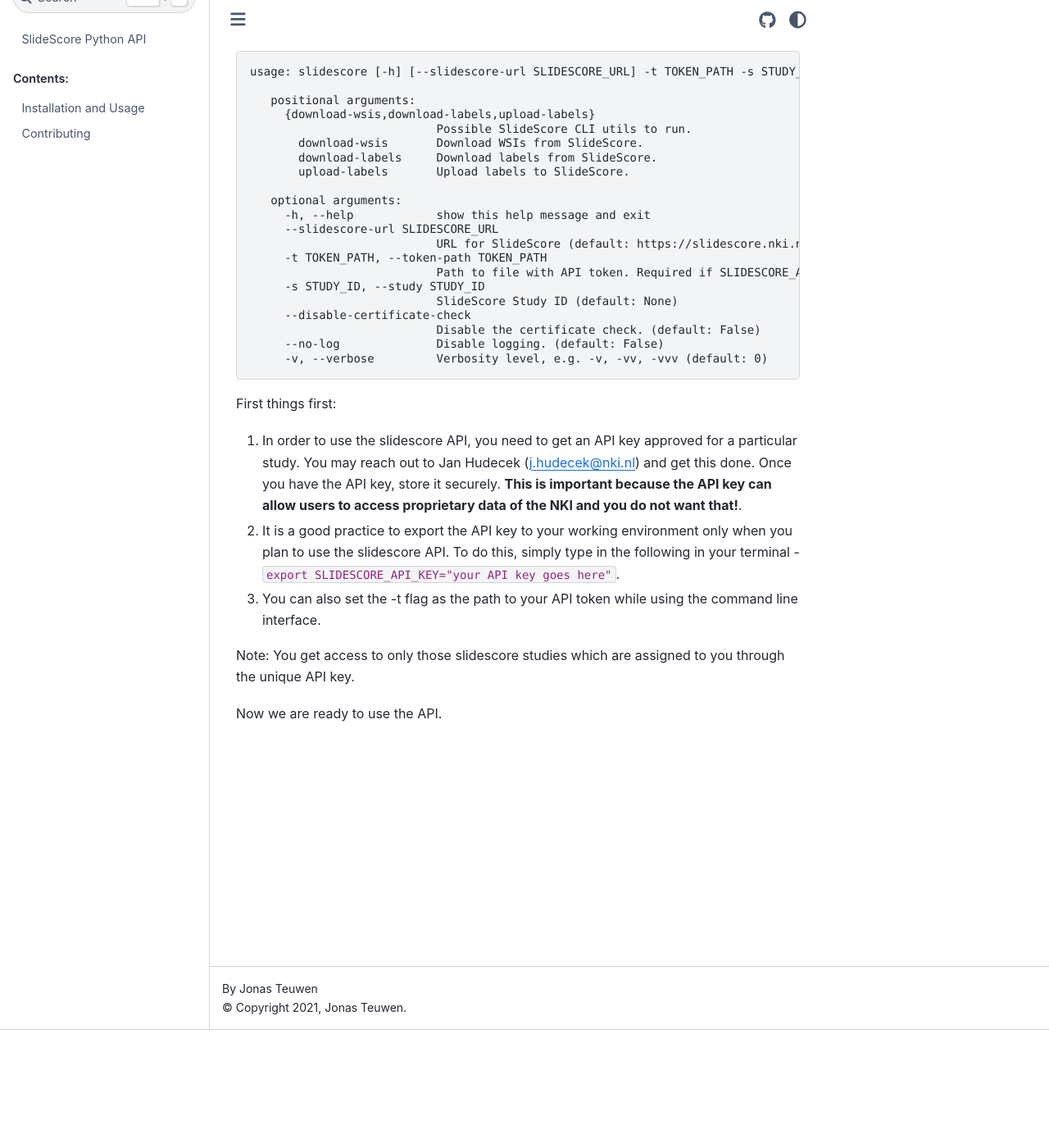
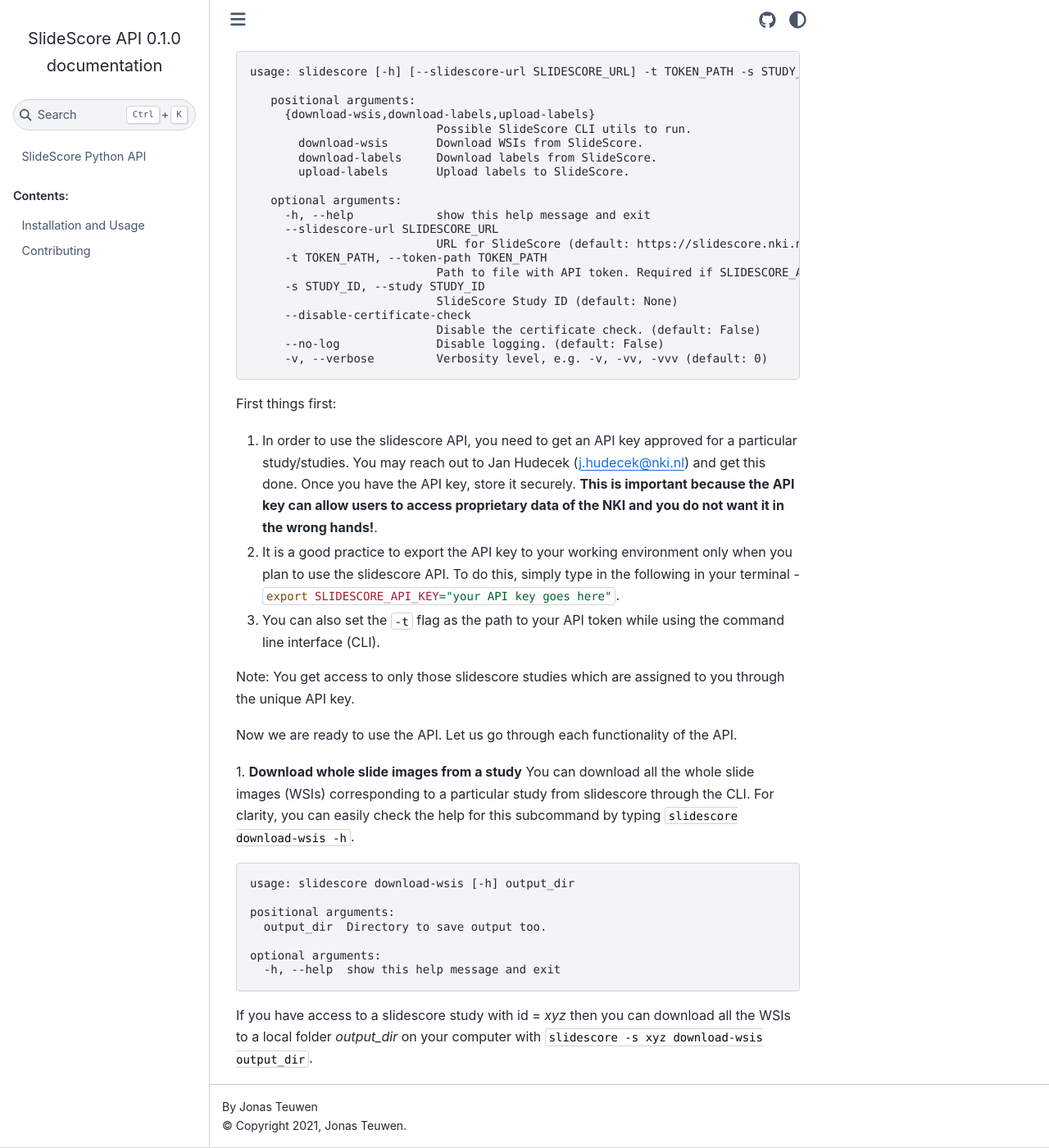
Before and after one commit to NKI-AI/slidescore-api, a Sphinx documentation site: the page built from docs/quickstart.rst, in a window 1280 px wide and 1400 px high, scrolled down 144 px. Shown: the whole window at 82% size. Built offline with Sphinx 7.4.7 and the Sphinx Book theme 1.1.4, drawn with Linux system fonts in a browser that asks for light colours; pages that are not in the unit, such as notebooks, are missing from menus.

Commit message:
Updated download-wsis

```diff
--- a/docs/quickstart.rst
+++ b/docs/quickstart.rst
@@ -32,12 +32,27 @@
 
 First things first:
 
-1. In order to use the slidescore API, you need to get an API key approved for a particular study. You may reach out to Jan Hudecek (j.hudecek@nki.nl) and get this done. Once you have the API key, store it securely. **This is important because the API key can allow users to access proprietary data of the NKI and you do not want that!**.
+1. In order to use the slidescore API, you need to get an API key approved for a particular study/studies. You may reach out to Jan Hudecek (j.hudecek@nki.nl) and get this done. Once you have the API key, store it securely. **This is important because the API key can allow users to access proprietary data of the NKI and you do not want it in the wrong hands!**.
 
-2. It is a good practice to export the API key to your working environment only when you plan to use the slidescore API. To do this, simply type in the following in your terminal - :code:`export SLIDESCORE_API_KEY="your API key goes here"`.
+2. It is a good practice to export the API key to your working environment only when you plan to use the slidescore API. To do this, simply type in the following in your terminal - :bash:`export SLIDESCORE_API_KEY="your API key goes here"`.
 
-3. You can also set the -t flag as the path to your API token while using the command line interface.
+3. You can also set the :bash:`-t` flag as the path to your API token while using the command line interface (CLI).
 
 Note: You get access to only those slidescore studies which are assigned to you through the unique API key.
 
-Now we are ready to use the API.
+Now we are ready to use the API. Let us go through each functionality of the API.
+
+1. **Download whole slide images from a study**
+You can download all the whole slide images (WSIs) corresponding to a particular study from slidescore through the CLI. For clarity, you can easily check the help for this subcommand by typing :bash:`slidescore download-wsis -h`.
+
+.. code-block:: console
+
+   usage: slidescore download-wsis [-h] output_dir
+
+   positional arguments:
+     output_dir  Directory to save output too.
+
+   optional arguments:
+     -h, --help  show this help message and exit
+
+If you have access to a slidescore study with id = *xyz* then you can download all the WSIs to a local folder *output_dir* on your computer with :bash:`slidescore -s xyz download-wsis output_dir`.
```
